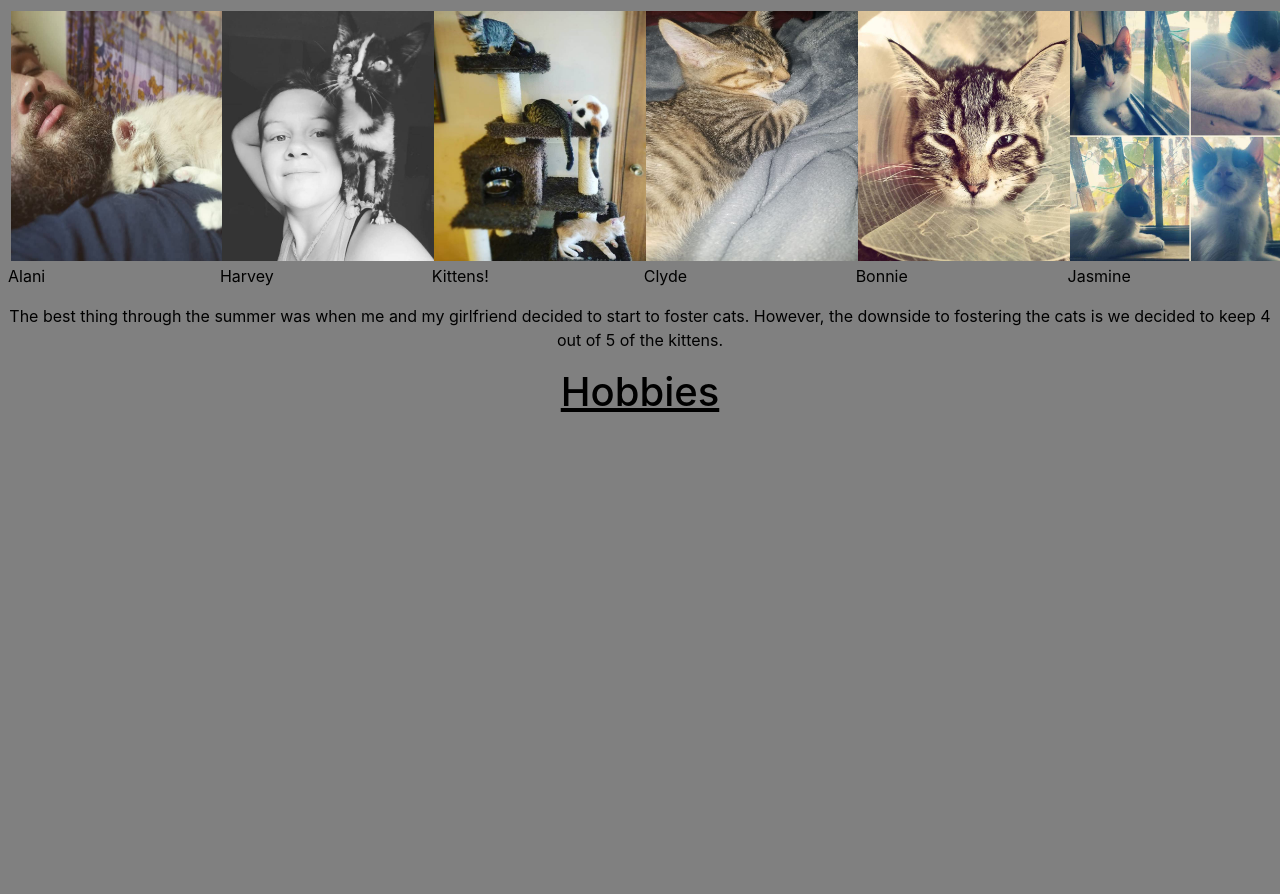
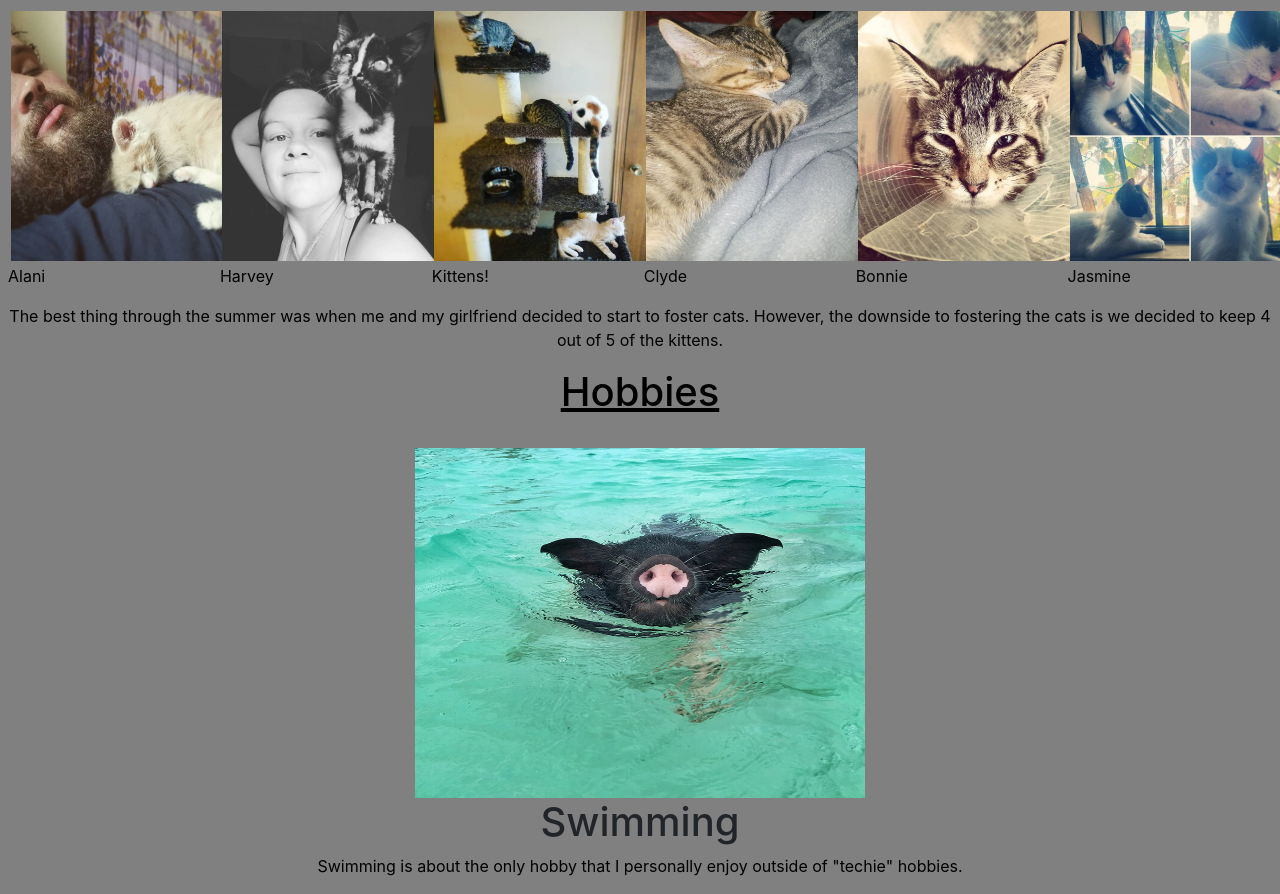
Before and after one commit to swope691/About-Us, a plain HTML site: page phillipAboutMe.html in a window 1280 px wide. Shown: the part 607-1501 px from the top of the page. Before the commit the page ends 1031 px from the top, so only its background shows below. Drawn offline with nearby package versions, Linux system fonts and the light colour scheme.

Commit message:
finished?

```diff
--- a/phillipAboutMe.html
+++ b/phillipAboutMe.html
@@ -70,7 +70,15 @@
   </p>
   <h1 class="ph1">
     Hobbies
+  </h1><br>
+
+  <img class="center" src="swimming.jpg" alt="Swimming" style="width:450px;height:350px;">
+  <h1 style="text-align: center;">
+    Swimming
   </h1>
+  <p class="pp">
+    Swimming is about the only hobby that I personally enjoy outside of "techie" hobbies.
+  </p>
   <script src="https://code.jquery.com/jquery-3.3.1.slim.min.js"></script>
 <script src="https://cdnjs.cloudflare.com/ajax/libs/popper.js/1.14.3/umd/popper.min.js"></script>
 <script src="https://stackpath.bootstrapcdn.com/bootstrap/4.1.3/js/bootstrap.min.js"></script>
```
Also changed, not shown: swimming.jpg (added).
